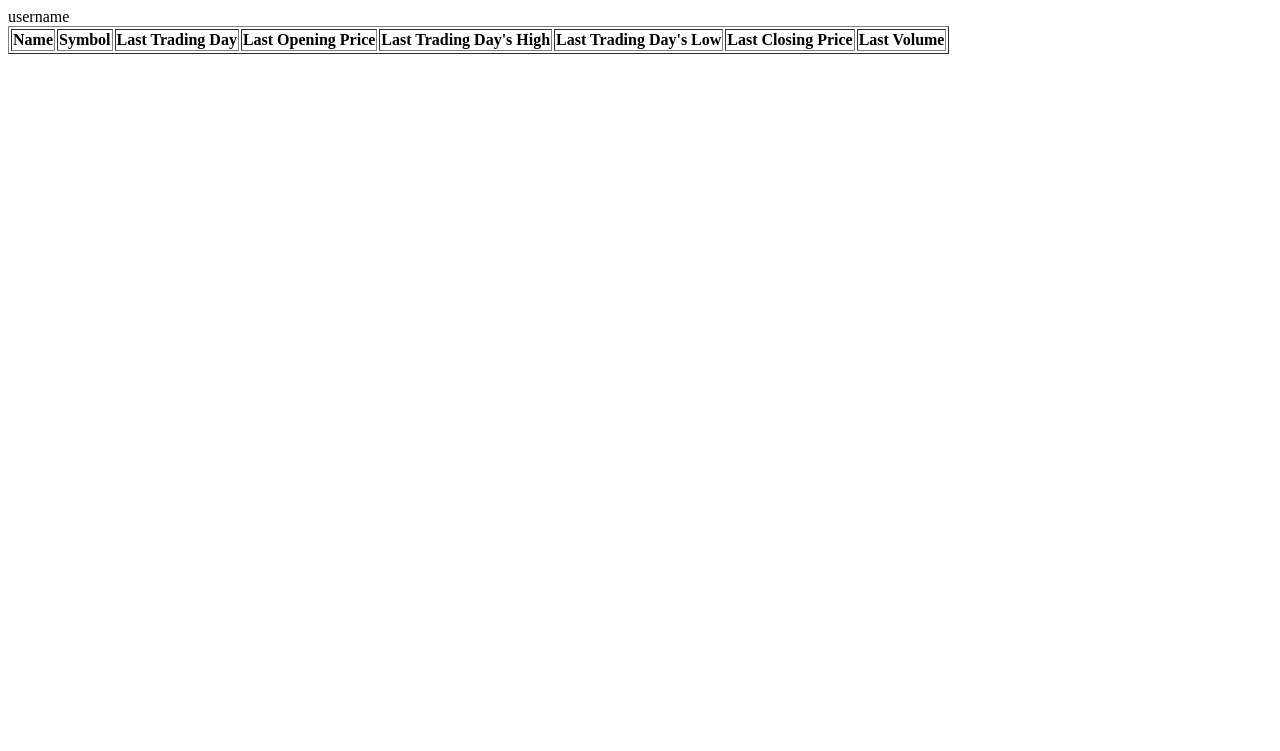
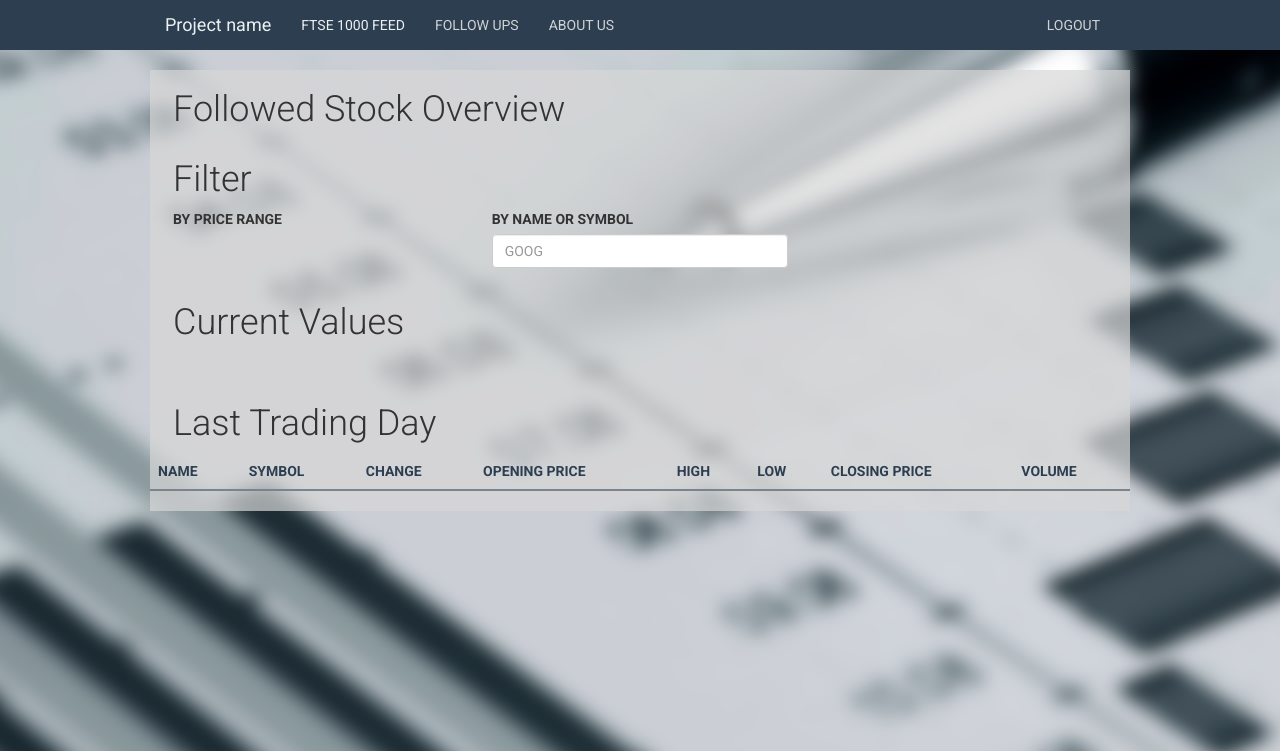
Before and after one commit to a20r/SE, a Flask app: template server/templates/following.html in a window 1280 px wide. Shown: the top 751 px of the page. Run offline with Flask 2, Linux system fonts and the light colour scheme; the template is opened without the code that fills it, so the values that code supplies are empty; parts of the project's set-up code (start-up, migrations or seed data) failed here and were passed over; some libraries are stand-ins or nearby versions.

Commit message:
tpuid thoihfg

```diff
--- a/server/app.py
+++ b/server/app.py
@@ -10,6 +10,7 @@ from manageusers import *
 from financecache import *
 from pageserver import *
 from followstock import *
+from recommendation import *
 
 updateAllRealtime()
 updateAllHistorical()
--- a/server/recommendation.py
+++ b/server/recommendation.py
@@ -1,4 +1,5 @@
 import scraper
+from app import app
 
 @app.route("/recommend", methods = ["GET"])
 def getRecommendations():
--- a/server/templates/following.html
+++ b/server/templates/following.html
@@ -1,27 +1,160 @@
+<!DOCTYPE html>
 <html>
 <head>
+	<meta charset="utf-8">
+	<meta http-equiv="X-UA-Compatible" content="IE=edge">
+	<title></title>
+	<meta name="viewport" content="width=device-width, initial-scale=1.0">
 	<script src="http://ajax.googleapis.com/ajax/libs/jquery/1.8.2/jquery.min.js"></script>
 	<script src="http://jquery-csv.googlecode.com/git/src/jquery.csv.js"></script>
-	<script src="following.js"></script>
+	<script src="http://code.jquery.com/ui/1.10.3/jquery-ui.js"></script>
+
+	<link href="http://netdna.bootstrapcdn.com/font-awesome/4.0.3/css/font-awesome.css" rel="stylesheet">
+	<link rel="stylesheet" href="http://code.jquery.com/ui/1.10.3/themes/smoothness/jquery-ui.css">
+	<!-- Bootstrap -->
+	<link href="/css/bootstrap.min.css" rel="stylesheet">
+	<link href="/css/custom.css" rel="stylesheet">
+	<link href="http://netdna.bootstrapcdn.com/font-awesome/4.0.3/css/font-awesome.css" rel="stylesheet">
+
+	<script src="/js/bootstrap.min.js"></script>
+
+	<link rel="stylesheet" href="/css/main_page.css">
+	<script src="/js/following.js"></script>
 </head>
 <body>
-	<div id="username">
+	<!-- Static navbar -->
+	<div class="navbar navbar-default navbar-static-top" role="navigation">
+		<div class="container">
+			<div class="navbar-header">
+				<button type="button" class="navbar-toggle" data-toggle="collapse" data-target=".navbar-collapse">
+					<span class="sr-only">Toggle navigation</span>
+					<span class="icon-bar"></span>
+					<span class="icon-bar"></span>
+					<span class="icon-bar"></span>
+				</button>
+				<a class="navbar-brand" href="#">Project name</a>
 			</div>
-	<div id="following">
-		<table id="stocks" border="1">
+			<div class="navbar-collapse collapse">
+				<ul class="nav navbar-nav">
+					<li class="active"><a href="#">FTSE 1000 FEED</a></li>
+					<li><a href="#about">FOLLOW UPS</a></li>
+					<li><a href="#contact">ABOUT US</a></li>
+				</ul>
+				<ul class="nav navbar-nav navbar-right">
+					<li><a href="/logout">LOGOUT</a></li>
+				</ul>
+			</div><!--/.nav-collapse -->
+		</div>
+	</div>
+
+
+
+	<div class="container" style="background-color: rgba(216,216,216,0.7);">
+		<div class="row">
+			<div class="col-xs-12">
+				<h1>Followed Stock Overview</h1>
+				<div>
+
+				</div>
+			</div>
+		</div>
+		<div class="row" style="margin-bottom: 20px;">
+			<div class="col-xs-12">
+				<h1>Filter</h1>
+				<div class="row">
+					<div class="col-md-4">
+						<div class="form-group">
+							<label for="slider" id="price" style="margin-left: 8px;">By price range</label>
+							<br>
+							<div id="slider-range"></div>
+						</div>
+
+					</div>
+					<div class="col-md-4">
+						<form name="search_form">
+							<div class="form-group">
+								<label for="filter">By name or symbol</label>
+								<input onkeyup="show(this.value);" type="text" class="form-control" id="filter" placeholder="GOOG">
+							</div>
+						</form>
+					</div>
+				</div>
+			</div>
+		</div>
+		<div style="margin-bottom: 40px;">
+			<div>
+				<h1>Current Values</h1>
+			</div>
+			<div id="currentValues">
+			</div>
+			<div class="Last"></div>
+			<div id="paging">
+			</div>
+
+		</div>
+
+
+		<div class="row">
+			<div class="col-md-12">
+				<div id="back" class="HiddenClass" onclick="goBack();">
+					<p>BACK</p>
+				</div>
+			</div>
+		</div>
+		<div class="container"><div class="row"><h1>Last Trading Day</h1></div></div>
+		<div class="row">
+			<div id="mainContent">
+				<table class="table table-responsive table-striped" id="stocks">
+					<thead>
 						<tr>
 							<th>Name</th>
 							<th>Symbol</th>
-				<th>Last Trading Day</th>
-				<th>Last Opening Price</th>
-				<th>Last Trading Day's High</th>
-				<th>Last Trading Day's Low</th>
-				<th>Last Closing Price</th>
-				<th>Last Volume</th>
+							<th>Change</th>
+							<th>Opening Price</th>
+							<th>High</th>
+							<th>Low</th>
+							<th>Closing Price</th>
+							<th>Volume</th>
 						</tr>
+					</thead>
+					<tbody id="stocksBody">
+					</tbody>
 				</table>
 			</div>
-	<div id = "test">
+			<div class="container">
+				<div class="row HiddenClass" id="individualStock" >
+					<div class="col-xs-4">
+						<h1>Start date</h1>
+						<div class="form-group" style="margin-left: 8px;">
+							<label>By name or symbol</label>
+							<input type="text" class="form-control" id="startDate" onchange="showByDate(this)">
 						</div>
+						<div class="form-group" style="margin-left: 8px;">
+							<label>By name or symbol</label>
+							<input type="text" class="form-control" id="endDate" onchange="showByDate(this)">
+						</div>
+					</div>
+						<table class="table table-responsive table-striped" id="singleStockTable">
+							<thead>
+							<tr>
+								<th>Trading Day</th>
+								<th>Opening Price</th>
+								<th>Trading Day's High</th>
+								<th>Trading Day's Low</th>
+								<th>Closing Price</th>
+								<th>Volume</th>
+							</tr>
+							</thead>
+						</table>
+					</div>
+				</div>
+			</div>
+
+
+			<div id="test">
+			</div>
+		</div>
+		<!-- jQuery (necessary for Bootstrap's JavaScript plugins) -->
+		<!-- Include all compiled plugins (below), or include individual files as needed -->
 	</body>
 	</html>
--- a/static/js/following.js
+++ b/static/js/following.js
@@ -1,93 +1,318 @@
+
 $(document).ready(function() {
 	if (window.File && window.FileReader && window.FileList && window.Blob) {
-  		createCookie();
-		loadFollowing();
+		fillData();
+		loadMainPage();
+
 	} else {
 	  alert('The File APIs are not fully supported in this browser.');
 	}
 })
 
-function createCookie() {
-	var value = "username";
-	document.cookie = "username=username";
+var updateTime = 10 * 1000
+var updateInterval = setInterval(fillData, updateTime)
+var currentPage = 0;
+var currentDataInUse;
+var allData;
 
+function fillData() {
+	allData = new Array();
+	$.getJSON("/get_following/", function (jsonObj) {
+	    $.getJSON("/get_stocks", function (stockObj) {
+		console.log(jsonObj);
+		allData = new Array();
+		var index = 0;
+		var keys = Object.keys(jsonObj);
+		for (var key in jsonObj) {
+			if (jsonObj.hasOwnProperty(key)) {
+				allData[index] = new Array();
+				allData[index][0] = key;
+				allData[index][1] = Math.floor(jsonObj[key]["price"] * 100) / 100;
+				allData[index][2] = jsonObj[key]["change"];
+				allData[index][3] = jsonObj[key]["name"];
+				index++;
+			}
+		}
+
+		if (currentDataInUse == undefined) {
+		    currentDataInUse = allData;
+		} else {
+		    for (var i = 0; i < currentDataInUse.length; i++) {
+		        var cData = jsonObj[currentDataInUse[i][0]];
+		        currentDataInUse[i][1] = Math.floor(cData["price"] * 100) / 100;
+		        currentDataInUse[i][2] = cData["change"];
+		    }
+        }
+
+        loadCurrentValues(currentDataInUse, currentPage);
+  		loadPaging(currentDataInUse.length);
+	});
 }
 
-function loadFollowing() {
-	var username = document.getElementById("username");
-	var cookieUsername = getUsernameCookie();
-	if (cookieUsername == null) {
-		return;
+function loadPaging(dataLength) {
+	var paging = document.getElementById("paging");
+	var width = Math.ceil(dataLength / 12) * 16;
+	paging.style.width = width + 'px';
+	var index;
+	var html = '<div id=\"page0\" class=\"CurrentPage\"' +
+				'onclick=\"pageOnClick(0)\"></div>\r\n';
+	var pages = Math.ceil(dataLength / 12);
+	currentPage = 0;
+	for (index = 1; index < pages; index++) {
+		html += '<div id=\"page' + index + '\" class=\"Page\"' +
+		'onclick=\"pageOnClick(' + index + ')\"></div>\r\n';
+	}
+	html += '<div class=\"Last\"></div>';
+	paging.innerHTML = html;
+}
+
+function pageOnClick(pageClicked) {
+	var previousPage = document.getElementById("page" + currentPage);
+	previousPage.className = "Page";
+	var newCurrentPage = document.getElementById("page" + pageClicked);
+	newCurrentPage.className = "CurrentPage";
+	loadCurrentValues(currentDataInUse, pageClicked * 12);
+	currentPage = pageClicked;
+}
+
+function filterCurrent(value) {
+	currentDataInUse = new Array();
+	var index = 0;
+	for (var row in allData) {
+		// if (allData[row][0].substring(0, value.length).toLowerCase()
+		// 	== value.toLowerCase() ||
+		// 	allData[row][3].substring(0, value.length).toLowerCase()
+		// 	== value.toLowerCase()) {
+		// 	currentDataInUse[index] = allData[row];
+		// 	index++;
+		// }
+		var symbol = allData[row][0].toLowerCase();
+		var name = allData[row][3].toLowerCase();
+		value = value.toLowerCase();
+		if (symbol.indexOf(value) !== -1 ||
+			name.indexOf(value) !== -1) {
+			currentDataInUse[index] = allData[row];
+			index++;
+		}
+	}
+	loadCurrentValues(currentDataInUse, 0);
+	loadPaging(index);
+}
+
+function loadCurrentValues(data, start) {
+	var currentValues = document.getElementById("currentValues");
+	var index;
+	var html = '';
+	var itemsInPage;
+	var indexLastRow;
+	if (start + 12 < data.length) {
+		itemsInPage = 12;
+		indexLastRow = start + 8;
+	} else {
+		itemsInPage = data.length - start;
+		var fullRows = itemsInPage % 4 == 0 ? (itemsInPage / 4) - 1 :
+			Math.floor(itemsInPage / 4);
+		indexLastRow = itemsInPage <= 4 ? start : start + fullRows * 4;
+	}
+	for (index = start; index < start + 12 && index < data.length; index++) {
+		if (index >= indexLastRow) {
+			html += '<div class=\"ItemPlaceholder BottomRowPlaceholder\">';
+		} else {
+			html += '<div class=\"ItemPlaceholder\">';
+		}
+		if ((index + 1) % 4 == 0) {
+			html += '<div class=\"LastItemContainer\">\r\n';
+		} else {
+			html += '<div class=\"ItemContainer\">\r\n';
+
+		}
+		html += '<div class=\"Symbol\">' + data[index][0] + '</div>\r\n' +
+			'<div class=\"Price\">' + data[index][1] + '</div>\r\n';
+		if (data[index][2] > 0) {
+			html += '<div class=\"ArrowUp Arrow fa fa-arrow-up\"></div>\r\n';
+		} else {
+			html += '<div class=\"ArrowDown Arrow fa fa-arrow-down\"></div>\r\n';
+
+		}
+		html += '<div class=\"Name\">' + data[index][3] + '</div>\r\n' +
+				'<div class=\"VerticalLine\"></div>\r\n';
+
+		html += '</div>\r\n</div>\r\n';
 	}
 
-	username.innerHTML = cookieUsername;
+	currentValues.innerHTML = html;
+}
+
+function loadMainPage() {
+	var stocksTable = document.getElementById("stocks");
+	$.getJSON("/get_following/historical", function (jsonObj) {
+		console.log(jsonObj);
+		for (var key in jsonObj) {
+			if (jsonObj.hasOwnProperty(key)) {
+				var history = jsonObj[key]["history_list"];
+				if (history.length > 1) {
+					var item = history[0];
+					console.log(item);
+					var name = jsonObj[key]["name"];
+					var change = history[0]["Close"] / history[1]["Close"] * 100 - 100;
+					change = Math.round(change * 100) / 100;
+					addRow(name, jsonObj[key]["index"], change, history[0]["Open"],
+						history[0]["High"], history[0]["Low"], history[0]["Close"],
+						history[0]["Volume"]);
+				}
+			}
+		}
+	});
+}
+
+function addRow(name, symbol, change, open, high, low, close, volume) {
+	var table = document.getElementById("stocksBody");
+	var html = '';
+	html += '<tr>\r\n' +
+		'<td>' + name + '</td>\r\n' +
+		'<td>' + symbol + '</td>\r\n';
+	if (change < 0) {
+		html += '<td> <i class=\'fa fa-caret-down NegativeChange\'>' +
+			'</i> ' + change + '% </td>\r\n';
+	} else if (change > 0) {
+		html += '<td> <i class=\'fa fa-caret-up PositiveChange\'>' +
+			'</i> ' + change + '% </td>\r\n';
+	} else {
+		html += '<td>' + change + '% </td>\r\n';
+	}
+	html += '<td>' + open + '</td>\r\n' +
+		'<td>' + high + '</td>\r\n' +
+		'<td>' + low + '</td>\r\n' +
+		'<td>' + close + '</td>\r\n' +
+		'<td>' + volume + "</td>\r\n" +
+		'</tr>\r\n';
+	table.innerHTML += html;
+}
+
+function onClick(symbol) {
+	var stocksTable = document.getElementById("mainContent");
+	stocksTable.className = "HiddenClass";
+	var individualStock = document.getElementById("individualStock");
+	individualStock.className = "";
+	var table = document.getElementById("singleStockTable");
+	initialiseTable(table);
+	var back = document.getElementById("back");
+	back.className = "";
 	var reader = new XMLHttpRequest();
-	reader.open('GET', '../profiles/key.csv');
+	reader.open('GET', 'data/' + symbol + '.csv');
 	reader.onreadystatechange = function() {
 		if (reader.readyState != 4) {
 			return;
 		}
 		var csv = reader.responseText;
 		var data = $.csv.toArrays(csv);
-		var stocks = new Array();
+		var html = '';
 		var index = 0;
-		for (var row in data) {
-			if (data[row][0].localeCompare(cookieUsername) == 0) {
-				stocks[index] = new Array();
-				stocks[index][0] = data[row][1];
-				stocks[index][1] = data[row][2];
-				index++;
+		for(var row in data) {
+			if (index > 0) {
+				html += '<tr>\r\n';
+				var i;
+				for (var i = 0; i < 6; i++) {
+					html += '<td>' + data[row][i] + '</td>\r\n';
+				}
+				html += '</tr>\r\n';
 			}
+			index++;
 		}
-		createFollowingTable(stocks);
-	}
-	reader.send();
-}
-
-function createFollowingTable(stocks) {
-	var table = document.getElementById('stocks');
-	for (var stock in stocks) {
-		addRow(stocks[stock][0], stocks[stock][1], table);
-	}
-}
-
-function addRow(symbol, name, table) {
-	var reader = new XMLHttpRequest();
-	reader.open('GET', '../data/' + symbol + '.csv');
-	reader.onreadystatechange = function () {
-		if (reader.readyState != 4) {
-			return;
-		}
-		var csv = reader.responseText;
-		var data = $.csv.toArrays(csv);
-		var html = '<tr>\r\n' +
-				'<td>' + name + '</td>\r\n'
-				'<td>' + symbol + '</td>\r\n';
-		var index = 0;
-		for (index = 0; index < 6; index++) {
-			html += '<td>'  + data[1][index] + '</td>\r\n';
-		}
-		html += '</tr>\r\n';
 		table.innerHTML += html;
 	}
 	reader.send();
 }
 
-function getUsernameCookie() {
-	var cookies = document.cookie;
-	var start = cookies.indexOf(" usernames=");
-	if (start == -1) {
-		start = cookies.indexOf("username=");
+function initialiseTable(table) {
+	table.innerHTML = '<tr>\r\n' +
+				'<th>Trading Day</th>\r\n' +
+				'<th>Opening Price</th>\r\n' +
+				'<th>Trading Day\'s High</th>\r\n' +
+				'<th>Trading Day\'s Low</th>\r\n' +
+				'<th>Closing Price</th>\r\n' +
+				'<th>Volume</th>\r\n' +
+				'</tr>';
+}
+
+function goBack() {
+	var back = document.getElementById("back");
+	back.className = "HiddenClass";
+	var individualStock = document.getElementById('individualStock');
+	individualStock.className = "HiddenClass";
+	var mainContent = document.getElementById("mainContent");
+	mainContent.className = "";
+}
+
+
+
+function show(value){
+	var lowercaseValue = value.toLowerCase();
+	var stocksTable = document.getElementById("stocks");
+	var rows = stocksTable.rows;
+	for (var row = 1; row < rows.length; row++){
+		if (value.length != 0 && rows[row].cells[0].innerHTML.toLowerCase().substr(0, value.length) != lowercaseValue && value.length != 0 && rows[row].cells[1].innerHTML.toLowerCase().substr(0, value.length) != lowercaseValue)
+			rows[row].className = "HiddenClass";
+		else rows[row].className = "";
 	}
-	if (start == -1) {
-		cookies = null;
-	} else {
-		start = cookies.indexOf("=", start) + 1;
-		var end = cookies.indexOf(";", start);
-		if (end == -1) {
-			end = cookies.length;
+	filterCurrent(value);
+}
+
+var startDate;
+var endDate;
+
+function showByDate(element){
+	if (element.id == "startDate")
+		startDate = new Date(element.value);
+	else
+		endDate = new Date(element.value);
+	// hide rows that do not match selected date
+	if (startDate != null && endDate != null){
+		var rows = document.getElementById('singleStockTable').rows;
+		for (var row = 0; row < rows.length; row++){
+			var day = new Date(rows[row].cells[0].innerHTML);
+			if (day < startDate || day > endDate)
+				rows[row].className = "HiddenClass";
+			else rows[row].className = "";
 		}
-		cookies = unescape(cookies.substring(start,end));
+	// remove values
+	document.getElementById('startDate').value = "";
+	startDate = null;
+	document.getElementById('endDate').value = "";
+	endDate = null;
 	}
-	return cookies;
 }
+
+$(function() {
+	$( "#startDate" ).datepicker({ dateFormat: 'yy-mm-dd' });
+});
+
+$(function() {
+	$( "#endDate" ).datepicker({ dateFormat: 'yy-mm-dd' });
+});
+
+$(function() {
+    $( "#slider-range" ).slider({
+      range: true,
+      min: 0,
+      max: 5000,
+      values: [ 0, 5000 ],
+      slide: function( event, ui ) {
+        $( "#price" ).text( "By price range: £" + ui.values[ 0 ] + " - £" + ui.values[ 1 ] );
+		filter(ui.values[ 0 ], ui.values[ 1 ]);
+      }
+    });
+    $( "#price" ).text( "By price range: £" + $( "#slider-range" ).slider( "values", 0 ) +
+      " - £" + $( "#slider-range" ).slider( "values", 1 ) );
+	  filter($( "#slider-range" ).slider( "values", 0 ), $( "#slider-range" ).slider( "values", 1 ));
+  });
+
+function filter(low, high){
+	var rows = document.getElementById('stocks').rows;
+	for (var row = 0; row < rows.length; row++){
+		var price = rows[row].cells[4].innerHTML;
+		if (price < low || price > high)
+			rows[row].className = "HiddenClass";
+		else rows[row].className = "";
+	}
+}
```
Also changed, not shown: server/financecache.py (+5 -2 lines), server/followstock.py (+11 -10 lines), 2 other files. Lines whose indentation alone changed are shown as unchanged.
